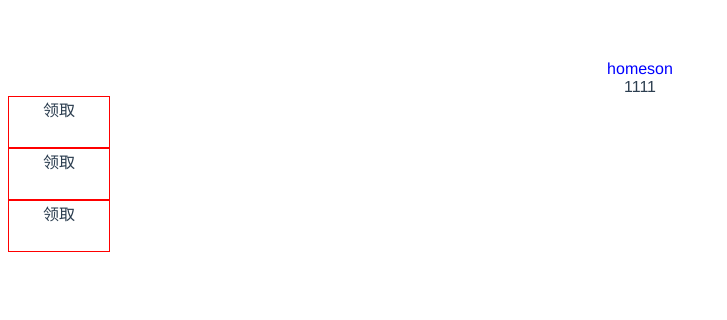
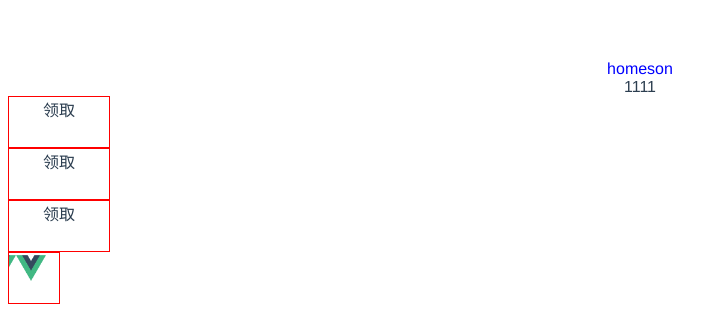
Before and after one commit to youngqluol/frontend-demos, a Vue app in the folder practice/: page /#/ in a window 1280 px wide. Shown: the top 320 px of the page, without its empty margins (0-727 px from the left). Built offline with nearby package versions, Linux system fonts and the light colour scheme.

Commit message:
该结束了

```diff
--- a/practice/src/components/homeSon.vue
+++ b/practice/src/components/homeSon.vue
@@ -9,7 +9,7 @@ export default {
   }
 };
 </script>
-<style scoped>
+<style lang="less" scoped>
     .son {
       color: blue;
     }
--- a/practice/src/pages/home.vue
+++ b/practice/src/pages/home.vue
@@ -9,7 +9,13 @@
     <div v-for="(item, index) in arry" :key="index" class="a" @click="showMask(1,$event)">{{item}}
       <div class="mask" v-show="isShow"></div>
     </div>
-
+    <div class="lis">
+      <ul class="container" :style="{left: left + 'px'}">
+      <li><img src="../assets/logo.png" alt=""></li>
+      <li><img src="../assets/logo.png" alt=""></li>
+      <li><img src="../assets/logo.png" alt=""></li>
+    </ul>
+    </div>
   </div>
 </template>
 
@@ -26,8 +32,27 @@ export default {
     return {
       msg: '这次只提交选择的文件',
       isShow: false,
-      arry: ['领取', '领取', '领取']
+      arry: ['领取', '领取', '领取'],
+      timer: null,
+      left: 0
     };
+  },
+  created () {
+    this.timer = setInterval(() => {
+      this.left -= 2;
+      let liWidth = document.querySelectorAll('li')[0].offsetWidth;
+      console.log(document.querySelectorAll('li')[0].offsetWidth);
+      console.log(document.querySelector('.container').style);
+      if (this.left === -liWidth * 2) {
+        console.log('该结束了');
+        clearInterval(this.timer);
+        // document.querySelector('.container').style.overflow = 'scroll';
+        // document.querySelector('.container').style.left = '';
+        // this.left = null;
+        // document.querySelector('.container').style = '';
+        this.left = null;
+      };
+    }, 100);
   },
   methods: {
     // ...mapMutations({a: types.vuexTest}),
@@ -51,9 +76,13 @@ export default {
 </script>
 
 <!-- Add "scoped" attribute to limit CSS to this component only -->
-<style scoped>
+<style lang="less" scoped>
   /* .div {
   } */
+  * {
+    margin: 0;
+    padding: 0;
+  }
   .a {
     width: 100px;
     height: 50px;
@@ -68,4 +97,30 @@ export default {
     top: 0;
     left: 0;
   }
+  .hello {
+    // position: relative;
+    .lis {
+      width: 50px;
+      height: 50px;
+      position: relative;
+      overflow: scroll;
+      border: 1px solid red;
+      .container {
+        width: 100px;
+        padding: 0;
+        position: absolute;
+        left: 10px;
+        overflow: scroll;
+          li {
+            display: inline-block;
+            list-style: none;
+            width: 30px;
+            img {
+              display: block;
+              width: 30px;
+            }
+          }
+        }
+      }
+  }
 </style>
```
